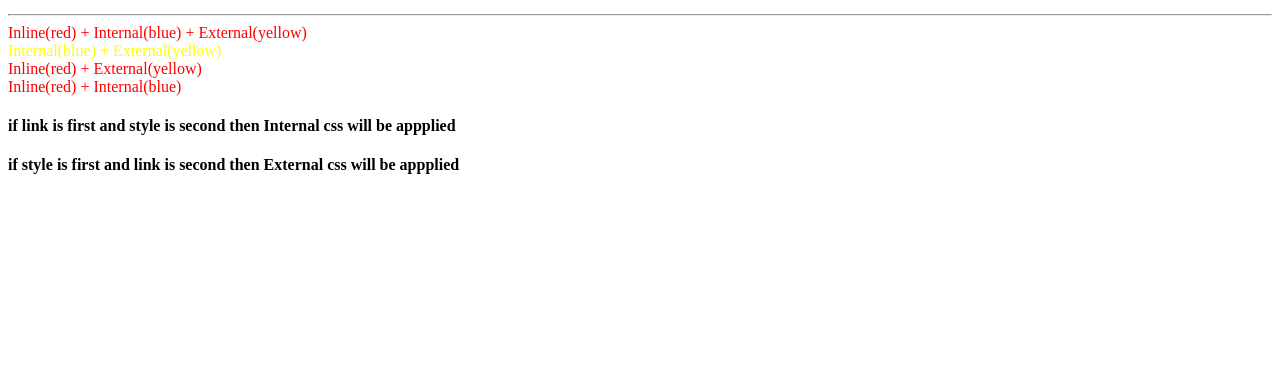
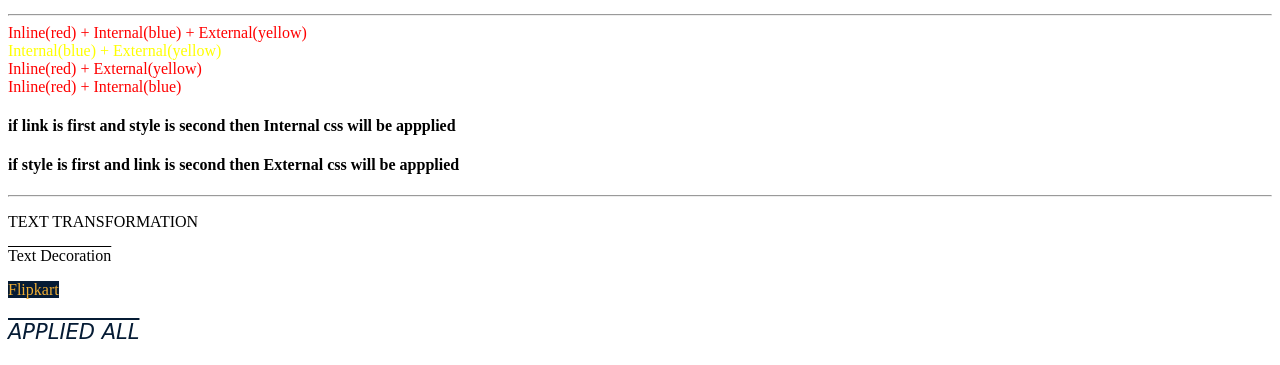
Before and after one commit to mehuasd/a2, a plain HTML site: page index.html in a window 1280 px wide. Shown: the part 623-988 px from the top of the page. Before the commit the page ends 818 px from the top, so only its background shows below. Drawn offline with Linux system fonts and the light colour scheme.

Commit message:
All  Done 2

```diff
--- a/index.html
+++ b/index.html
@@ -49,5 +49,13 @@
     <div id="o4" style="color: red;">Inline(red) + Internal(blue)</div>
     <h4>if link is first and style is second then Internal css will be appplied</h4>
     <h4>if style is first and link is second then External css will be appplied</h4>
+
+    <hr/>
+
+    <p id="transform">Text transformation</p>
+    <p id="decorate">Text Decoration</p>
+    <a href="https://www.flipkart.com/" id="aa">Flipkart</a>
+    <p id="all">Applied All</p>
+
 </body>
 </html>
--- a/style.css
+++ b/style.css
@@ -41,3 +41,36 @@ h3{
 #o1,#o2,#o3{
     color: yellow;
 }
+
+/* ------------------ */
+
+#transform{
+    /* text-transform: capitalize; */
+    text-transform: uppercase;
+    /* text-transform: lowercase; */
+    /* text-transform: none; */
+}
+
+#decorate{
+    text-decoration: overline;
+    /* text-decoration: underline; */
+    /* text-decoration: line-through; */
+    /* text-decoration: none; */
+}
+
+#aa{
+    text-decoration: none;
+    color: #efad34;
+    background-color: #051b34;
+}
+
+#all{
+    font-size: 21px;
+    font-weight: 400;
+    font-family: cursive;
+    font-style: italic;
+    color: #051b34;
+    text-transform: uppercase;
+    text-decoration: overline;
+
+}
```
